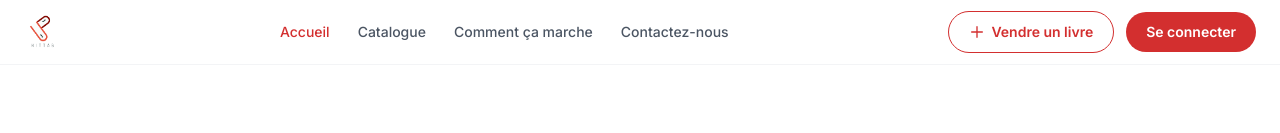
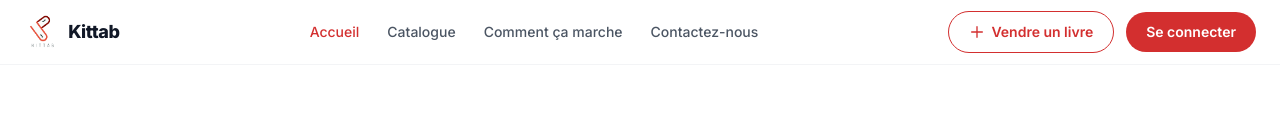
Before and after one commit to mhddiallo/kittab_mvp, an Angular app in the folder frontend/: page / in a window 1280 px wide. Shown: the top 133 px of the page. Built offline with nearby package versions, Linux system fonts and the light colour scheme; no server answers.

Commit message:
feat: ajout texte Kittab à côté du logo dans la navbar
https://claude.ai/code/session_0184KrGkiRv18sg2RrcPd3AK

```diff
--- a/frontend/src/app/components/navbar/navbar.component.html
+++ b/frontend/src/app/components/navbar/navbar.component.html
@@ -2,8 +2,9 @@
   <div class="max-w-7xl mx-auto px-6 flex items-center justify-between h-16">
 
     <!-- Logo -->
-    <a routerLink="/" class="flex items-center">
+    <a routerLink="/" class="flex items-center gap-2">
       <img src="assets/logo.png" alt="KITTAB" class="h-10 w-auto" />
+      <span class="font-extrabold text-lg text-gray-900 tracking-tight">Kittab</span>
     </a>
 
     <!-- Nav links desktop -->
```
